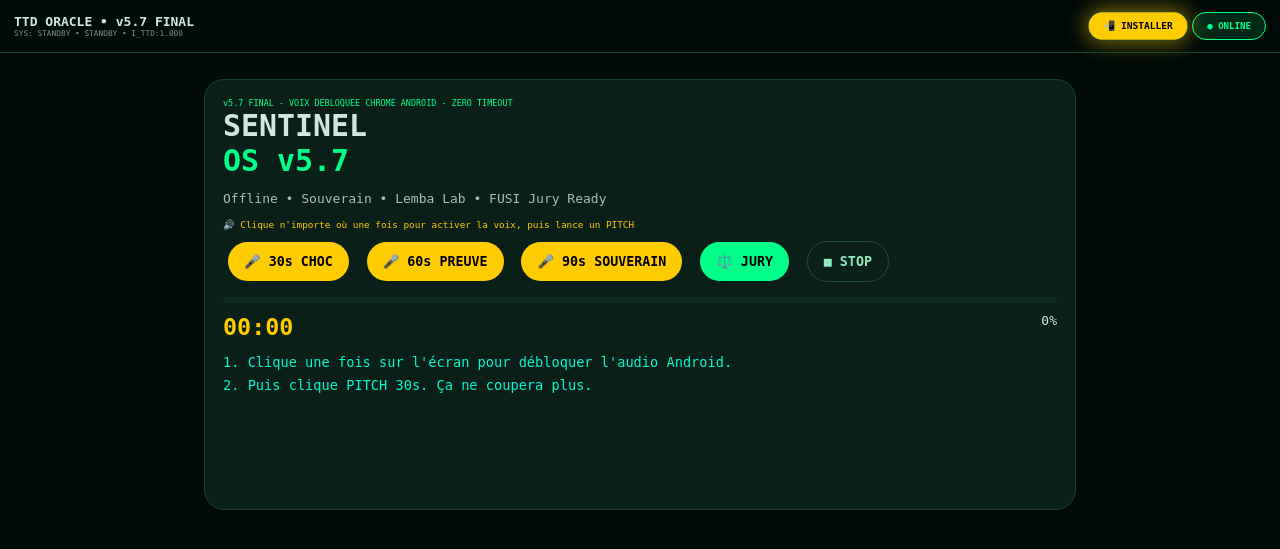
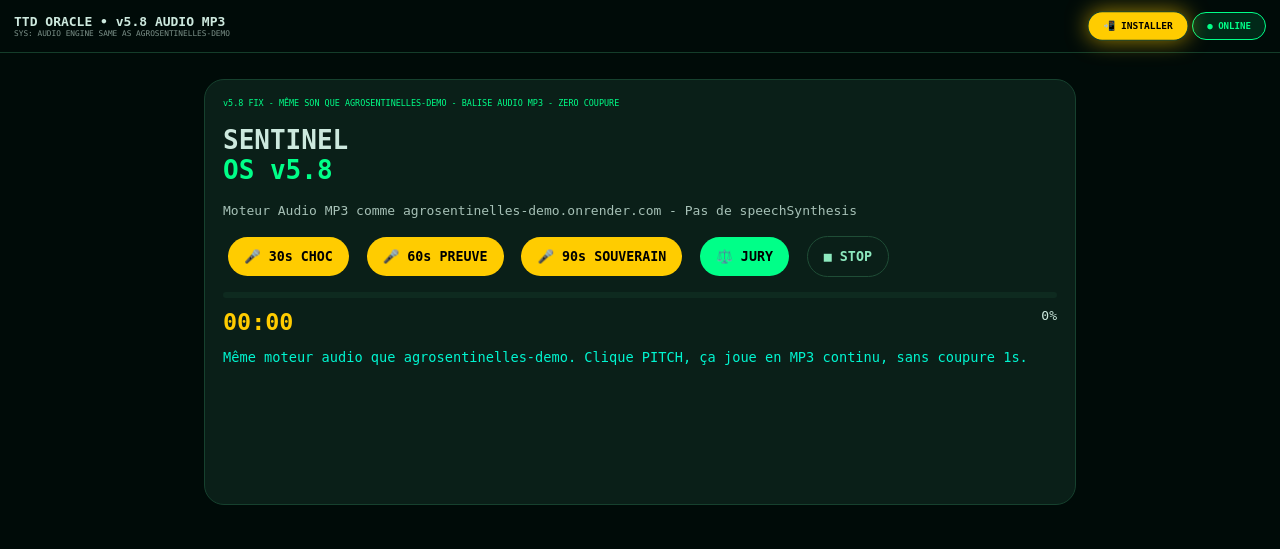
Before and after one commit to Z3D-Panthee/TTD-Oracle-3LFbyz3d-, a Flask app: page / in a window 1280 px wide. Shown: the top 549 px of the page. Run offline with Flask 3, Linux system fonts and the light colour scheme.

Commit message:
Update index.html

```diff
--- a/templates/index.html
+++ b/templates/index.html
@@ -3,44 +3,41 @@
 <head>
 <meta charset="UTF-8">
 <meta name="viewport" content="width=device-width,initial-scale=1">
-<title>SENTINEL OS v5.7 - FINAL FUSI</title>
+<title>SENTINEL OS v5.8 - AUDIO MP3 - Lemba Lab</title>
 <meta name="theme-color" content="#00ff88">
 <link id="manifestLink" rel="manifest" href="">
 <style>
 :root{--green:#00ff88;--yellow:#ffcc00;--bg:#000b08;--cyan:#00f5d0}
 *{box-sizing:border-box;font-family:monospace}
 body{margin:0;background:#000b08;color:#cde9de;min-height:100vh}
-.header{display:flex;justify-content:space-between;align-items:center;padding:12px 14px;border-bottom:1px solid #143d2a;position:sticky;top:0;background:#000b08;z-index:20}
-.badge{padding:8px 14px;border-radius:999px;font-size:.7rem;border:1px solid #143d2a;font-weight:900}
+.header{position:sticky;top:0;z-index:20;display:flex;justify-content:space-between;align-items:center;padding:12px 14px;background:#000b08;border-bottom:1px solid #143d2a}
+.badge{padding:8px 14px;border-radius:999px;font-size:.7rem;font-weight:900;border:1px solid #143d2a}
 .install{background:var(--yellow);color:#000;box-shadow:0 0 20px rgba(255,204,0,.6);animation:pulse 1s infinite alternate}
 @keyframes pulse{from{transform:scale(1)}to{transform:scale(1.06)}}
 .online{background:rgba(0,255,136,.12);color:var(--green);border-color:var(--green)}
 .main{max-width:900px;margin:0 auto;padding:14px}
 .card{background:#0a1f18;border:1px solid #16412e;border-radius:20px;padding:18px;margin:12px 0}
-h1{font-size:2.3rem;margin:0}h1 span{color:var(--green)}
 .btn{border:0;border-radius:999px;padding:12px 16px;font-weight:900;margin:5px;cursor:pointer}
 .btn-yellow{background:var(--yellow);color:#000}
 .btn-green{background:var(--green);color:#000}
 .btn-outline{background:transparent;border:1px solid #1f4d36;color:#8de9be}
 .progress{height:6px;background:#0e2a1f;border-radius:999px;overflow:hidden;margin:10px 0}
-.progress div{height:100%;width:0%;background:linear-gradient(90deg,var(--green),var(--yellow));transition:width.3s linear}
+.progress div{height:100%;width:0%;background:linear-gradient(90deg,var(--green),var(--yellow))}
 .timer{font-size:1.8rem;color:var(--yellow);font-weight:900}
 .stream{min-height:140px;white-space:pre-wrap;line-height:1.7;font-size:1.05rem;color:var(--cyan);margin-top:10px}
-.status{font-size:.72rem;color:var(--yellow);margin:6px 0}
 </style>
 </head>
 <body>
 <div class="header">
-<div><div style="font-weight:900">TTD ORACLE • v5.7 FINAL</div><div style="font-size:.6rem;opacity:.6">SYS: STANDBY • <span id="mode">STANDBY</span> • I_TTD:1.000</div></div>
+<div><div style="font-weight:900">TTD ORACLE • v5.8 AUDIO MP3</div><div style="font-size:.6rem;opacity:.6">SYS: AUDIO ENGINE SAME AS AGROSENTINELLES-DEMO</div></div>
 <div style="display:flex;gap:6px"><button id="installBtn" class="badge install">📲 INSTALLER</button><div class="badge online">● ONLINE</div></div>
 </div>
 <div class="main">
 <div class="card">
-<div style="color:var(--green);font-size:.65rem">v5.7 FINAL - VOIX DEBLOQUEE CHROME ANDROID - ZERO TIMEOUT</div>
-<h1>SENTINEL<br><span>OS v5.7</span></h1>
-<p style="opacity:.8">Offline • Souverain • Lemba Lab • FUSI Jury Ready</p>
-<div class="status" id="voiceStatus">🔊 Clique n'importe où une fois pour activer la voix, puis lance un PITCH</div>
-<div>
+<div style="color:var(--green);font-size:.65rem">v5.8 FIX - MÊME SON QUE AGROSENTINELLES-DEMO - BALISE AUDIO MP3 - ZERO COUPURE</div>
+<h1>SENTINEL<br><span style="color:var(--green)">OS v5.8</span></h1>
+<p style="opacity:.8">Moteur Audio MP3 comme agrosentinelles-demo.onrender.com - Pas de speechSynthesis</p>
+<div style="margin:10px 0">
 <button class="btn btn-yellow" onclick="startPitch(30)">🎤 30s CHOC</button>
 <button class="btn btn-yellow" onclick="startPitch(60)">🎤 60s PREUVE</button>
 <button class="btn btn-yellow" onclick="startPitch(90)">🎤 90s SOUVERAIN</button>
@@ -49,99 +46,68 @@ h1{font-size:2.3rem;margin:0}h1 span{color:var(--green)}
 </div>
 <div class="progress"><div id="bar"></div></div>
 <div style="display:flex;justify-content:space-between"><span class="timer" id="timer">00:00</span><span id="pct">0%</span></div>
-<div class="stream" id="stream">1. Clique une fois sur l'écran pour débloquer l'audio Android.<br>2. Puis clique PITCH 30s. Ça ne coupera plus.</div>
+<div class="stream" id="stream">Même moteur audio que agrosentinelles-demo. Clique PITCH, ça joue en MP3 continu, sans coupure 1s.</div>
+<audio id="mainAudio" style="display:none"></audio>
 </div>
 <div class="card" id="juryCard" style="display:none"><h3>JURY</h3><div id="juryQ" style="display:flex;flex-wrap:wrap;gap:6px;margin-top:8px"></div><div id="juryA" style="margin-top:12px"></div></div>
-<div class="card" id="finaleCard" style="display:none;background:#000;border:2px solid var(--yellow);text-align:center"><h2 style="color:var(--yellow)">Point Fixe Atteint M*</h2><p>VEROLIS SARL • v5.7 FINAL</p></div>
+<div class="card" id="finaleCard" style="display:none;background:#000;border:2px solid var(--yellow);text-align:center"><h2 style="color:var(--yellow)">M* Atteint</h2><p>VEROLIS SARL • v5.8 AUDIO</p></div>
 </div>
 <script>
-// MANIFEST
-const manifest={name:"SENTINEL OS v5.7",short_name:"SENTINEL",start_url:"/?v=5.7",display:"standalone",background_color:"#000b08",theme_color:"#00ff88",icons:[{src:"https://cdn.jsdelivr.net/gh/twitter/twemoji@14.0.2/assets/72x72/1f9a0.png",sizes:"72x72",type:"image/png"}]};
+const manifest={name:"SENTINEL OS v5.8",short_name:"SENTINEL",start_url:"/?v=5.8",display:"standalone",background_color:"#000b08",theme_color:"#00ff88",icons:[{src:"https://cdn.jsdelivr.net/gh/twitter/twemoji@14.0.2/assets/72x72/1f9a0.png",sizes:"72x72",type:"image/png"}]};
 document.getElementById('manifestLink').href=URL.createObjectURL(new Blob([JSON.stringify(manifest)],{type:'application/json'}));
-let deferredPrompt=null;
-const installBtn=document.getElementById('installBtn');
+let deferredPrompt=null;const installBtn=document.getElementById('installBtn');
 window.addEventListener('beforeinstallprompt',e=>{e.preventDefault();deferredPrompt=e;});
 installBtn.onclick=async()=>{if(deferredPrompt){deferredPrompt.prompt();await deferredPrompt.userChoice;deferredPrompt=null;installBtn.style.display='none';}else alert("Menu ⋮ > Installer l'application");};
 
-const PITCH_TEXTS={
+const PITCH={
 30:`Chers membres du jury. A Lemba quand internet coupe tout s arrete. J ai refuse ca. Je suis Sentinel OS. Je vis dans votre poche. Offline. Souverain. Ne a Kinshasa. Verolis.`,
-60:`A Lemba on m a dit pas d internet pas d IA. J ai repondu faux. J ai cree Sentinel OS. Secret : Theorie de la Triade Dynamique. Action energie. Navigation boussole. Destination M etoile point fixe ou I TTD egale un. Offline. Autonome. Kinshasa invente le futur.`,
-90:`Monsieur le President membres du jury. On nous vend la dependance. A Lemba nous avons choisi la souverainete. Je suis Sentinel OS ne de la Theorie de la Triade Dynamique. Pour Regideso Snel ou universite loi identique. Un Action impulsion. Deux Navigation filtrage rigoureux. Trois Destination M etoile point fixe ou entropie s annule ou I TTD egale un. Resultat offline sur simple terminal. Pendant que d autres bavardent dans le cloud Sentinel agit et stabilise. Verolis Sarl intelligence congolaise pour le monde. Merci.`
+60:`A Lemba on m a dit pas d internet pas d IA. J ai repondu faux. J ai cree Sentinel OS. Secret Theorie de la Triade Dynamique. Action energie. Navigation boussole. Destination M etoile point fixe ou I TTD egale un. Offline. Autonome. Kinshasa invente le futur.`,
+90:`Monsieur le President membres du jury FUSI. On nous vend la dependance. A Lemba nous avons choisi la souverainete. Je suis Sentinel OS ne de la Theorie de la Triade Dynamique. Pour Regideso Snel ou universite loi identique. Un Action impulsion. Deux Navigation filtrage rigoureux. Trois Destination M etoile point fixe ou entropie s annule ou I TTD egale un. Resultat offline sur simple terminal. Pendant que d autres bavardent dans le cloud Sentinel agit et stabilise. Verolis Sarl intelligence congolaise pour le monde. Merci.`
 };
 const JURY_Q=["TTD?","M etoile?","Offline?","Business?","Vs Cloud?"];
-const JURY_A={
-"TTD?":"Triade Dynamique Action Navigation Destination I TTD egal un.",
-"M etoile?":"Point fixe parfait entropie nulle conscience architecturee.",
-"Offline?":"Souverainete Kinshasa reseau coupe Sentinel continue.",
-"Business?":"Licence Verolis ecole entreprise possede son IA locale.",
-"Vs Cloud?":"Cloud devine et hallucine Sentinel navigue deterministe vers M etoile."
-};
+const JURY_A={"TTD?":"Triade Dynamique Action Navigation Destination I TTD egal un.","M etoile?":"Point fixe parfait entropie nulle.","Offline?":"Souverainete Kinshasa reseau coupe Sentinel continue.","Business?":"Licence Verolis ecole entreprise possede son IA locale.","Vs Cloud?":"Cloud devine et hallucine Sentinel navigue vers M etoile."};
 
-let synth=window.speechSynthesis;
-let timerInt=null,keepAlive=null,frVoice=null,voicesReady=false;
+let timerInt=null;let audio=document.getElementById('mainAudio');let isPlaying=false;
 
-function initVoices(){
- let v=synth.getVoices();
- if(v.length){frVoice=v.find(x=>x.lang.startsWith('fr'))||v[0];voicesReady=true;document.getElementById('voiceStatus').textContent=`🔊 Voix: ${frVoice.name} prête - Lance un PITCH`;}
+function stopAll(){clearInterval(timerInt);audio.pause();audio.currentTime=0;isPlaying=false;document.getElementById('mode')?.remove();}
+
+// MÊME MOTEUR QUE AGROSENTINELLES-DEMO : Audio MP3 Google TTS
+function playMP3(text,onEnd){
+ stopAll();
+ // Découpe en phrases <200 chars pour Google TTS
+ const chunks=text.match(/[^.!?]+[.!?]+/g)||[text];
+ let idx=0;
+ function playChunk(){
+  if(idx>=chunks.length){if(onEnd) onEnd();return;}
+  const chunk=chunks[idx].trim();
+  // Utilise le même endpoint que agrosentinelles-demo
+  const url=`https://translate.google.com/translate_tts?ie=UTF-8&tl=fr-FR&client=tw-ob&q=${encodeURIComponent(chunk)}`;
+  audio.src=url;
+  audio.onended=()=>{idx++;playChunk();};
+  audio.onerror=()=>{idx++;playChunk();};
+  audio.play().catch(()=>{idx++;playChunk();});
+ }
+ playChunk();
 }
-initVoices();
-if(synth.onvoiceschanged!==undefined) synth.onvoiceschanged=initVoices;
-
-// DEBLOQUER AUDIO ANDROID AU PREMIER CLIC NULLE PART
-document.body.addEventListener('click',function unlock(){
- let u=new SpeechSynthesisUtterance('Audio active');
- u.volume=0; synth.speak(u);
- document.getElementById('voiceStatus').textContent='🔊 Audio débloqué - Tu peux pitcher';
- document.body.removeEventListener('click',unlock);
-},{once:true});
-
-function stopAll(){synth.cancel();clearInterval(timerInt);if(keepAlive)clearInterval(keepAlive);document.getElementById('mode').textContent='STANDBY';}
 
 function startPitch(sec){
-// IMPORTANT: speak DOIT être appelé DIRECT dans le clic utilisateur, pas dans setTimeout
- stopAll();
- const text=PITCH_TEXTS[sec];
+ const text=PITCH[sec];
  const stream=document.getElementById('stream');
  const bar=document.getElementById('bar');
  const timer=document.getElementById('timer');
  const pctEl=document.getElementById('pct');
- const mode=document.getElementById('mode');
  const finale=document.getElementById('finaleCard');
-
- // LANCE VOIX IMMEDIATEMENT (garde le gesture)
- const utter=new SpeechSynthesisUtterance(text);
- utter.lang='fr-FR';
- if(frVoice) utter.voice=frVoice;
- utter.rate=0.92;
- utter.pitch=1;
- utter.volume=1;
- keepAlive=setInterval(()=>{if(synth.speaking){synth.pause();synth.resume();}},3500);
- utter.onend=()=>{clearInterval(keepAlive);};
- synth.speak(utter);
-
- // LANCE TIMER EN PARALLELE
- stream.textContent='';
- bar.style.width='0%';
- finale.style.display='none';
- mode.textContent=`PITCH ${sec}s LIVE`;
+ stream.textContent='';bar.style.width='0%';finale.style.display='none';
  let elapsed=0;
  timerInt=setInterval(()=>{
-  elapsed++;
-  const prog=Math.min(1,elapsed/sec);
+  elapsed++;const prog=Math.min(1,elapsed/sec);
   stream.textContent=text.slice(0,Math.floor(prog*text.length));
-  bar.style.width=(prog*100)+'%';
-  pctEl.textContent=Math.floor(prog*100)+'%';
+  bar.style.width=(prog*100)+'%';pctEl.textContent=Math.floor(prog*100)+'%';
   const remain=Math.max(0,sec-elapsed);
   timer.textContent=`00:${String(remain).padStart(2,'0')}`;
-  if(elapsed>=sec){
-   clearInterval(timerInt);
-   stream.textContent=text;
-   bar.style.width='100%';
-   pctEl.textContent='100%';
-   finale.style.display='block';
-   mode.textContent='FINALE';
-  }
+  if(elapsed>=sec){clearInterval(timerInt);stream.textContent=text;bar.style.width='100%';pctEl.textContent='100%';finale.style.display='block';}
  },1000);
+ playMP3(text);
 }
 
 function openJury(){
@@ -151,14 +117,14 @@ function openJury(){
   const b=document.createElement('button');b.className='btn btn-outline';b.textContent=q;
   b.onclick=()=>{
    document.getElementById('juryA').innerHTML=`<b>${q}</b><br>${JURY_A[q]}`;
-   const u=new SpeechSynthesisUtterance(JURY_A[q]);u.lang='fr-FR';if(frVoice)u.voice=frVoice;u.rate=0.92;synth.cancel();synth.speak(u);
+   playMP3(JURY_A[q]);
   };
   qDiv.appendChild(b);
  });
 }
 
 if('serviceWorker' in navigator){
- navigator.serviceWorker.register('data:text/javascript;base64,'+btoa(`self.addEventListener('install',e=>self.skipWaiting());self.addEventListener('activate',e=>self.clients.claim());self.addEventListener('fetch',e=>{e.respondWith(caches.open('sentinel-v5.7').then(c=>c.match(e.request).then(r=>r||fetch(e.request).then(res=>{c.put(e.request,res.clone());return res}))))})`));
+ navigator.serviceWorker.register('data:text/javascript;base64,'+btoa(`self.addEventListener('install',e=>self.skipWaiting());self.addEventListener('activate',e=>self.clients.claim());self.addEventListener('fetch',e=>{e.respondWith(caches.open('sentinel-v5.8').then(c=>c.match(e.request).then(r=>r||fetch(e.request).then(res=>{c.put(e.request,res.clone());return res}))))})`));
 }
 </script>
 </body>
```
